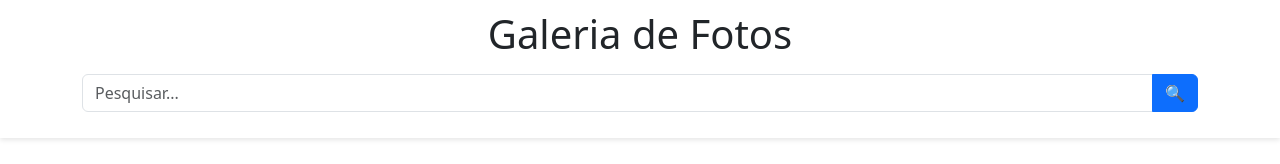
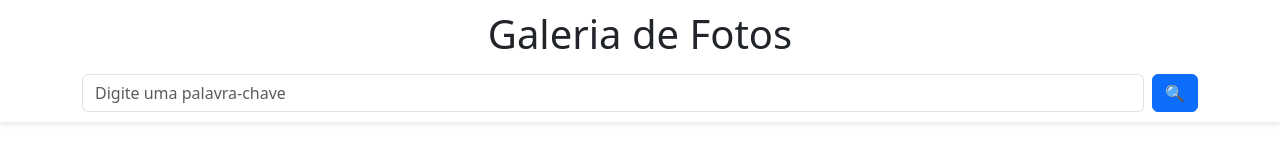
Before and after one commit to felipeollveira/aplicacao_galeria_fotos, a React (Create React App) app: page / in a window 1280 px wide. Shown: the top 164 px of the page. Built offline with nearby package versions, Linux system fonts and the light colour scheme; no server answers.

Commit message:
:feat new fun; start filter function when user press enter

```diff
--- a/src/components/Gallery.jsx
+++ b/src/components/Gallery.jsx
@@ -11,7 +11,6 @@ const Gallery = () => {
   const [initialSubset, setInitialSubset] = useState([]);
   const [fetchError, setFetchError] = useState(null); // Guarda o erro e o status code
   const isFirstLoad = useRef(true);
-
 
   useEffect(() => {
     const initializeGallery = async () => {
@@ -66,6 +65,12 @@ const Gallery = () => {
       }
     };
 
+  const handleKeyDown = (event) => {
+    if (event.key === 'Enter') {
+      handleSearch();
+    }
+  };
+
 
   return (
     <div className="d-flex flex-column min-vh-100">
@@ -76,6 +81,7 @@ const Gallery = () => {
             searchTerm={searchTerm}
             setSearchTerm={setSearchTerm}
             handleSearch={handleSearch}
+            handleKeyDown={handleKeyDown}
           />
         </div>
       </header>
--- a/src/components/SearchBar.jsx
+++ b/src/components/SearchBar.jsx
@@ -1,23 +1,19 @@
-import React from 'react';
 
-const SearchBar = ({ searchTerm, setSearchTerm, handleSearch }) => {
-  const handleChange = (e) => setSearchTerm(e.target.value);
 
+  const SearchBar = ({ searchTerm, setSearchTerm, handleSearch, handleKeyDown }) => {
     return (
-    <div className="input-group mb-3">
+      <div className="d-flex w-100">
         <input
           type="text"
           className="form-control"
-        placeholder="Pesquisar..."
           value={searchTerm}
-        required
-        onChange={handleChange}
+          onChange={(e) => setSearchTerm(e.target.value)}
+          onKeyDown={handleKeyDown} //enter
+          placeholder="Digite uma palavra-chave"
         />
-      <button className="btn btn-primary" onClick={handleSearch}>
+        <button onClick={handleSearch} className="btn btn-primary ms-2">
         🔍
         </button>
-
-
       </div>
     );
   };
```
Lines whose indentation alone changed are shown as unchanged.
